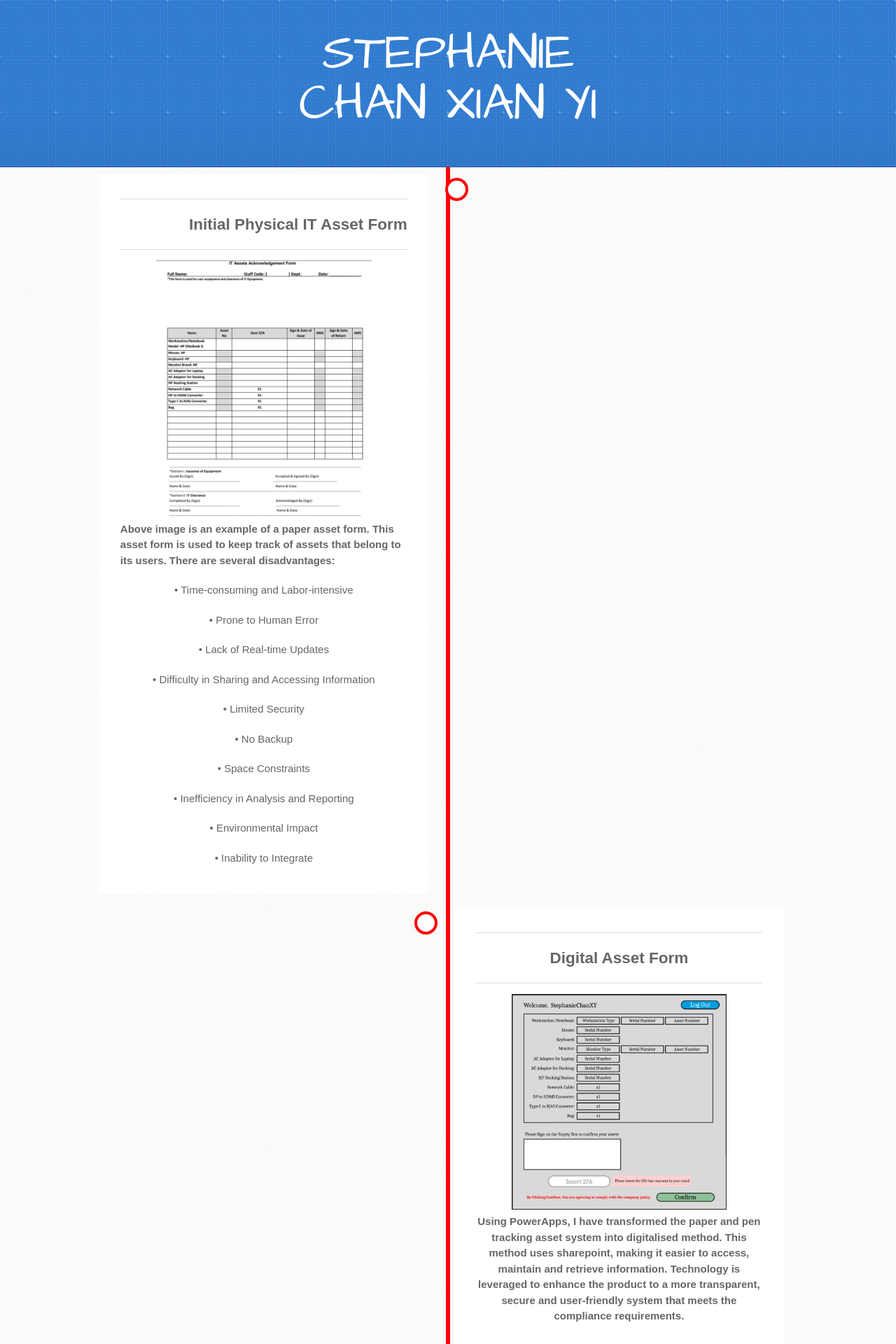
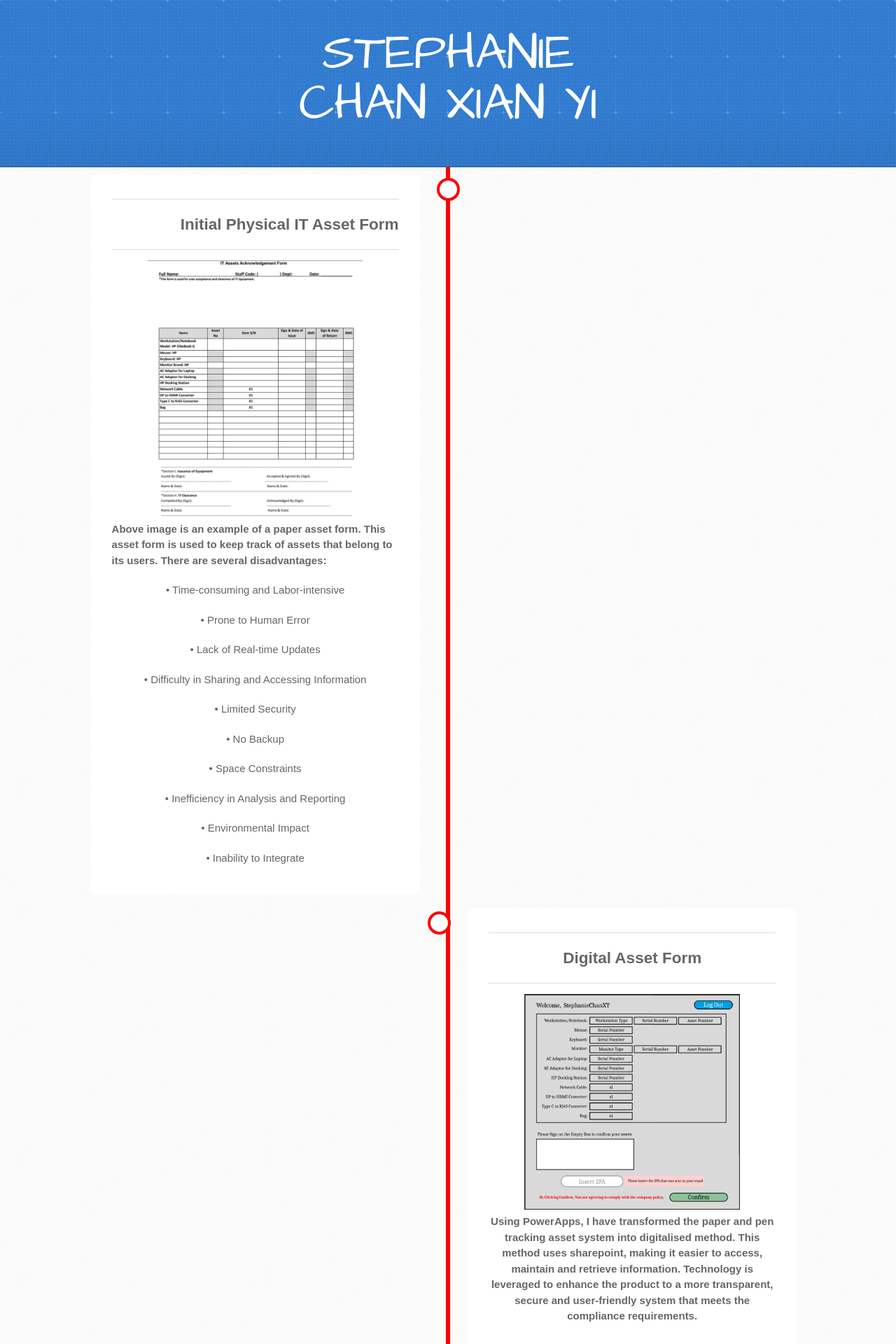
Before and after one commit to xianyichan/stephaniechan.github.io, a Jekyll site: the page built from project02.md, in a window 1280 px wide. Shown: the top 1920 px of the page at 70% size. Built offline with Jekyll 4.4.1, drawn with Linux system fonts in a browser that asks for light colours; our own code applies the rules of GitHub Pages for plain Markdown files; the repository's description, which GitHub fills in, is left out.

Commit message:
Update project02.md

```diff
--- a/project02.md
+++ b/project02.md
@@ -47,7 +47,7 @@
 <body>
 
 <div class="timeline" style="position: relative; max-width: 1200px; margin: 0 auto">
-  <div class="container left" style="left: -28%">
+  <div class="container left" style="left: -29.3%">
     <div class="content" style="padding: 20px 30px; background-color: white; position: relative; border-radius: 6px;">
       <hr>
       <h2 style="text-align: right">Initial Physical IT Asset Form</h2>
@@ -67,7 +67,7 @@
       <p>• Inability to Integrate</p>
     </div>
   </div>
-  <div class="container right" style="left: 26%;">
+  <div class="container right" style="left: 28%;">
     <div class="content" style="padding: 20px 30px; background-color: white; position: relative; border-radius: 6px;">
       <hr>
       <h2>Digital Asset Form</h2>
@@ -76,7 +76,7 @@
       <p style="font-weight: bolder;">Using PowerApps, I have transformed the paper and pen tracking asset system into digitalised method. This method uses sharepoint, making it easier to access, maintain and retrieve information. Technology is leveraged to enhance the product to a more transparent, secure and user-friendly system that meets the compliance requirements.</p>
     </div>
   </div>
-  <div class="container left" style="left: -27%">
+  <div class="container left" style="left: -29.5%">
     <div class="content" style="padding: 20px 30px; background-color: white; position: relative; border-radius: 6px;">
       <h2 style="text-align: right">Flow & Process</h2>
       <embed src="./docs/Project Proposal.pdf" type="application/pdf" width="600" height="400" />
```
